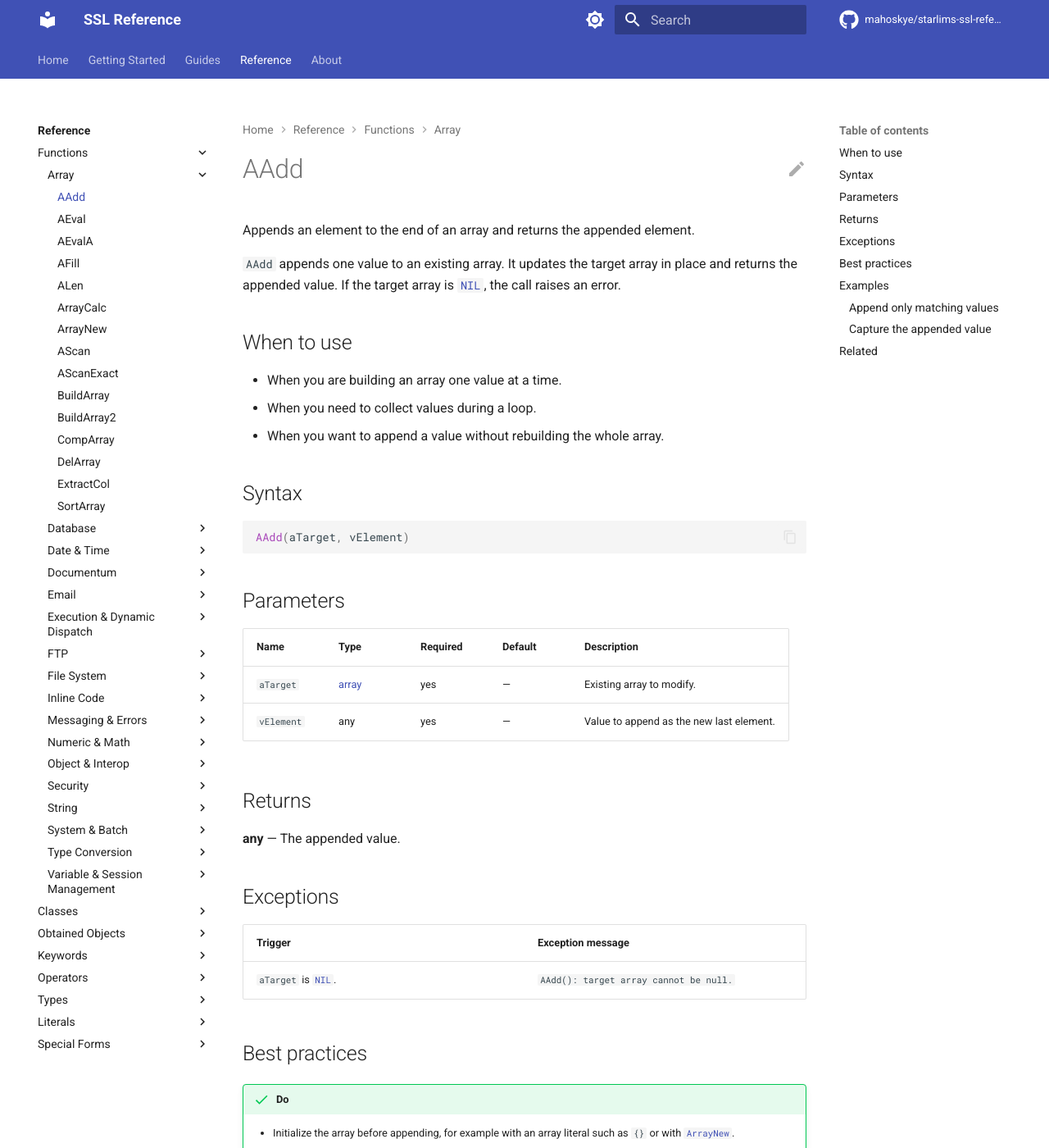
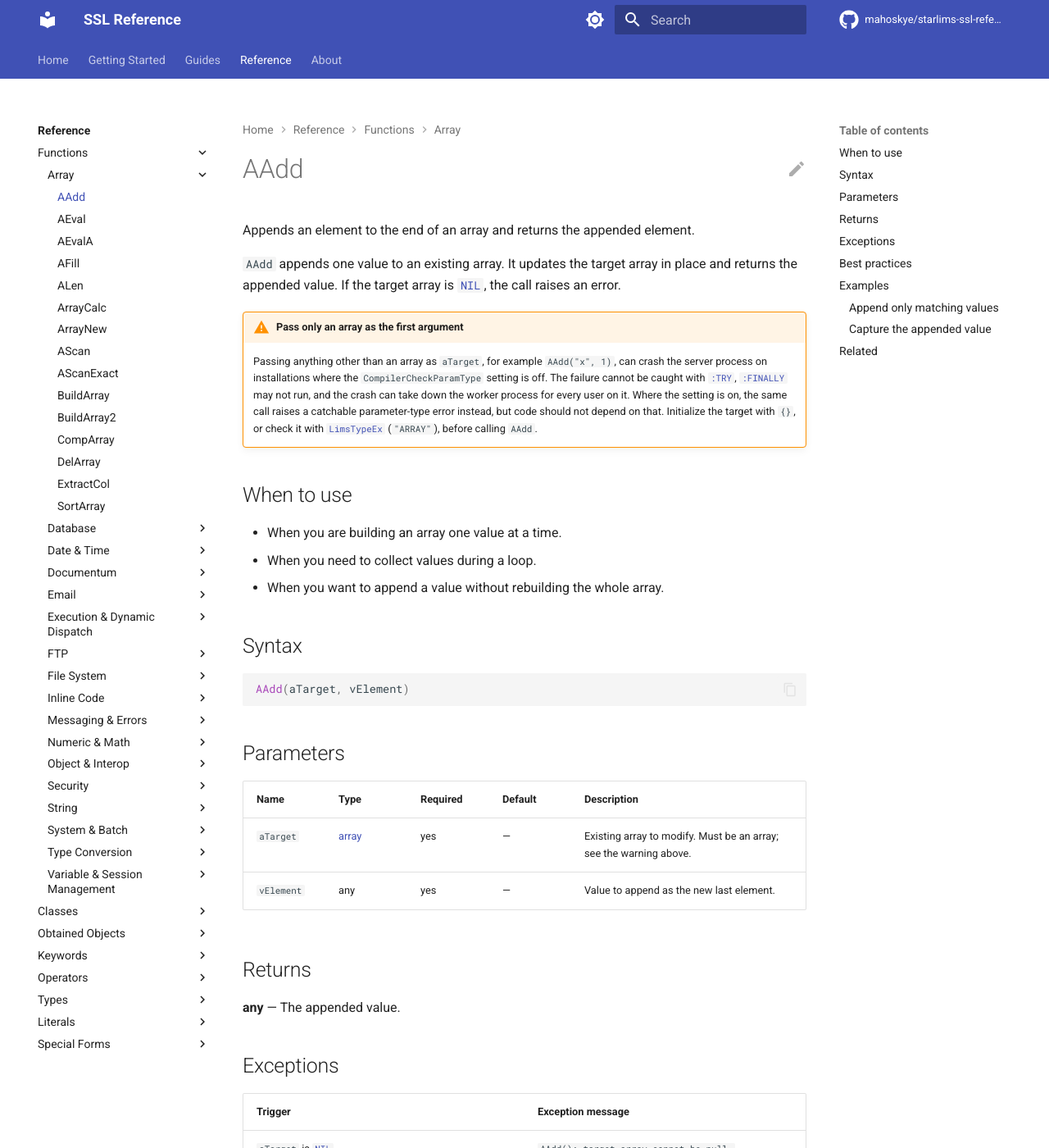
Before and after one commit to mahoskye/starlims-ssl-reference, an MkDocs documentation site: the page built from content/reference/functions/AAdd.md, in a window 1280 px wide and 1400 px high. Shown: the whole window at 82% size. Built offline with MkDocs 1.6.1 and Material for MkDocs 9.7.7, drawn with Linux system fonts in a browser that asks for light colours; plug-ins that fetch from the network failed and are left out; comment, search, counter and statistics services are not loaded; some of the changed text lies outside the part shown.

Commit message:
docs: warn against a non-array first argument to AAdd
Closes #179

Co-Authored-By: Claude Opus 5.5 <noreply@anthropic.com>

```diff
--- a/content/reference/functions/AAdd.md
+++ b/content/reference/functions/AAdd.md
@@ -15,6 +15,9 @@ Appends an element to the end of an array and returns the appended element.
 
 `AAdd` appends one value to an existing array. It updates the target array in place and returns the appended value. If the target array is [`NIL`](../literals/nil.md), the call raises an error.
 
+!!! warning "Pass only an array as the first argument"
+    Passing anything other than an array as `aTarget`, for example `AAdd("x", 1)`, can crash the server process on installations where the `CompilerCheckParamType` setting is off. The failure cannot be caught with [`:TRY`](../keywords/TRY.md), [`:FINALLY`](../keywords/FINALLY.md) may not run, and the crash can take down the worker process for every user on it. Where the setting is on, the same call raises a catchable parameter-type error instead, but code should not depend on that. Initialize the target with `{}`, or check it with [`LimsTypeEx`](LimsTypeEx.md) (`"ARRAY"`), before calling `AAdd`.
+
 ## When to use
 
 - When you are building an array one value at a time.
@@ -31,7 +34,7 @@ AAdd(aTarget, vElement)
 
 | Name | Type | Required | Default | Description |
 |------|------|----------|---------|-------------|
-| `aTarget` | [array](../types/array.md) | yes | — | Existing array to modify. |
+| `aTarget` | [array](../types/array.md) | yes | — | Existing array to modify. Must be an array; see the warning above. |
 | `vElement` | any | yes | — | Value to append as the new last element. |
 
 ## Returns
@@ -51,6 +54,7 @@ AAdd(aTarget, vElement)
     - Use `AAdd` inside loops when you need to collect matching values into one result array.
 
 !!! failure "Don't"
+    - Pass a string, number or any other non-array as the target. It can crash the server process instead of raising an error you can catch.
     - Pass [`NIL`](../literals/nil.md) as the target array. `AAdd` only works with an existing array and raises `AAdd(): target array cannot be null.` when the target is [`NIL`](../literals/nil.md).
     - Assume the return value is the updated array. `AAdd` returns the appended value, so code that needs the array should keep using `aTarget`.
 
```
Also changed, not shown: 1 other file.
